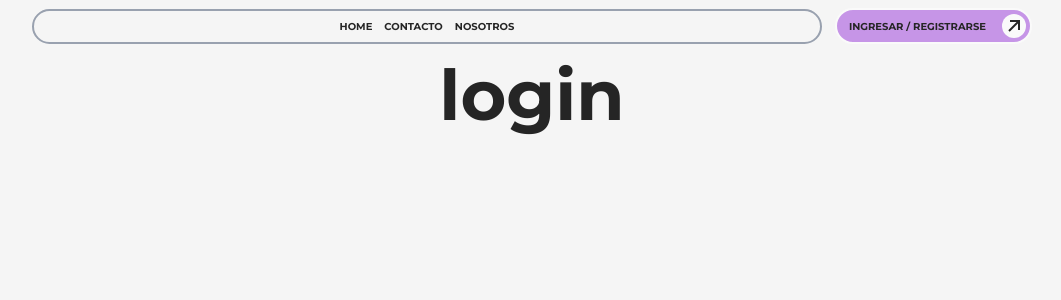
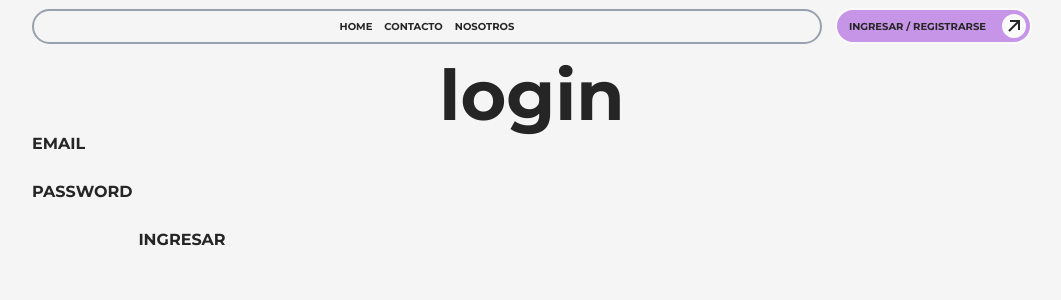
Before and after one commit to JONAAVILA/store-frontend, a Next.js app: page /auth in a window 1280 px wide. Shown: the top 300 px of the page, without its empty margins (108-1169 px from the left). Built offline with nearby package versions, Linux system fonts and the light colour scheme.

Commit message:
login form and actions login has been created

```diff
--- /dev/null
+++ b/src/app/auth/actions.tsx
@@ -0,0 +1,43 @@
+"use server"
+
+import { cookies } from "next/headers"
+
+export default async function LoginAction(formData:FormData){
+
+    const email = formData.get('email')
+    const password = formData.get('password')
+
+    const res = await fetch("http://localhost:1337/api/auth/local",{
+        method:'POST',
+        headers:{
+            "Content-Type":"application/json"
+        },
+        body:JSON.stringify({
+            identifier:email,
+            password
+        })
+    })
+
+    if(!res.ok){
+        const errorData = await res.json()
+        return {
+            success:false,
+            error:errorData?.error?.message || 'Contraseña o email incorrectos'
+        }
+    }
+
+    const { jwt,user } = await res.json()
+
+    ;(await cookies()).set("jwt",jwt,{
+        httpOnly:true,
+        secure:process.env.NODE_ENV === "production",
+        sameSite:"lax",
+        maxAge:60*60*60,
+        path:"/"
+    })
+
+    return{
+        success:true,
+        user
+    }
+}
--- a/src/app/auth/page.tsx
+++ b/src/app/auth/page.tsx
@@ -1,7 +1,10 @@
+import LoginForm from "@/src/components/forms/loginForm";
+
 export default function Outh(){
     return(
         <section>
             <h1>login</h1>
+            <LoginForm/>
         </section>
     )
 }
--- a/src/app/globals.css
+++ b/src/app/globals.css
@@ -20,8 +20,9 @@ h1{
   margin-bottom: 2px;
 }
 h2{
-  font-size: 22px;
+  font-size: 20px;
   font-weight: 400;
   font-style: italic;
   letter-spacing: 4px;
+  margin-block: 2px;
 }
--- /dev/null
+++ b/src/components/forms/loginForm.tsx
@@ -0,0 +1,25 @@
+"use client"
+
+export default function LoginForm(){
+    return(
+        <form action="" className="grid items-center w-[300px] text-left">
+            <label htmlFor="email">EMAIL</label>
+            <input
+                type="text"
+                id="email"
+                name="email"
+                required
+            />
+            <label htmlFor="password">PASSWORD</label>
+            <input
+                type="text"
+                id="password"
+                name="password"
+                required
+            />
+            <button>
+                INGRESAR
+            </button>
+        </form>
+    )
+}
```
